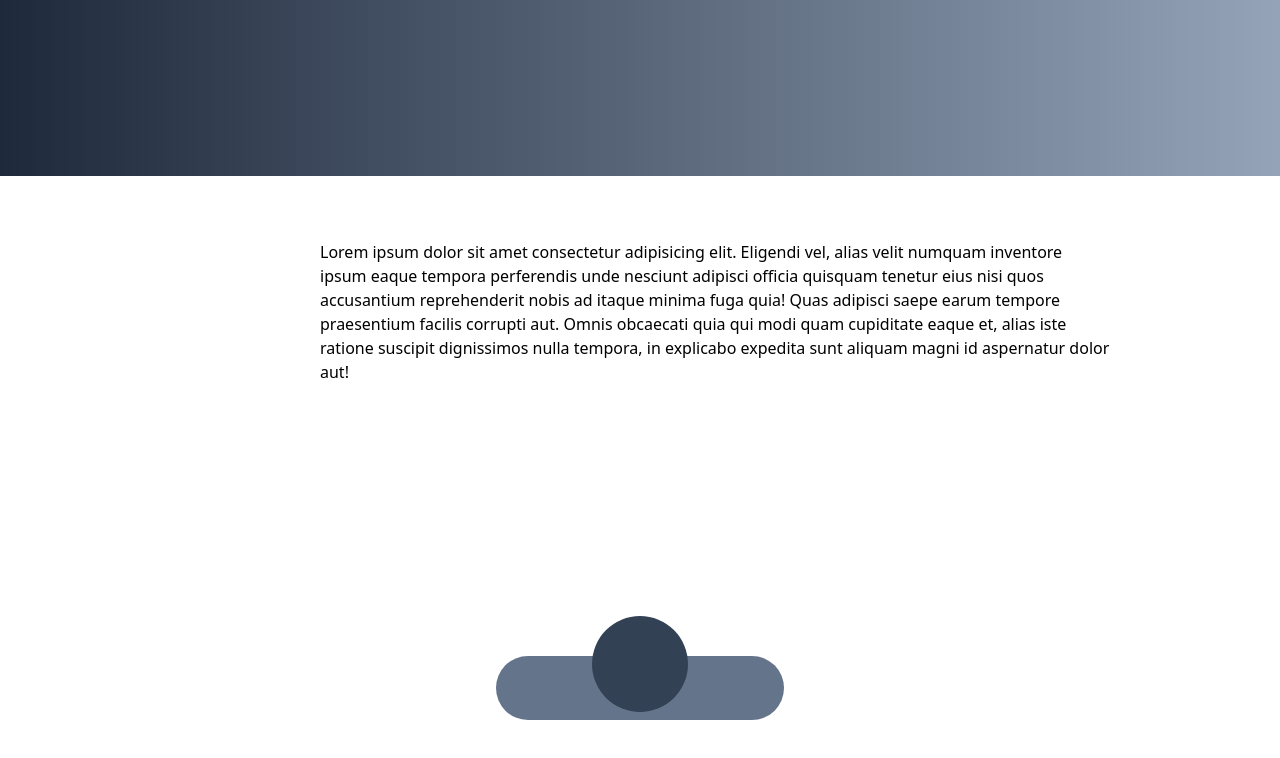
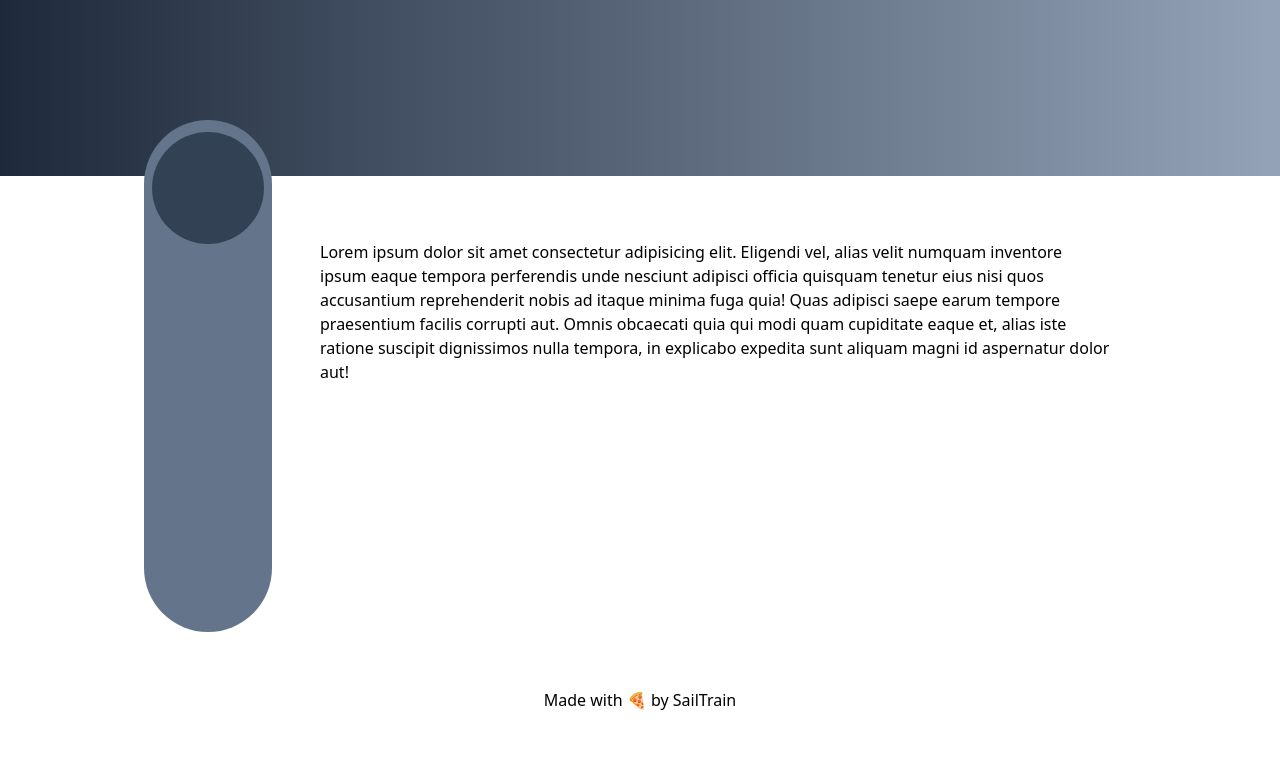
Before and after one commit to ludovico-chiavelli/sailtrain, a Next.js app: page / in a window 1280 px wide. Shown: the top 758 px of the page. Built offline with nearby package versions, Linux system fonts and the light colour scheme.

Commit message:
make conditionally render mobile or desktop layout

```diff
--- a/components/logo-nav.tsx
+++ b/components/logo-nav.tsx
@@ -1,7 +1,12 @@
 import React from 'react';
 import type { FC } from 'react';
 
+import { useThemeContext } from './layout';
+
 const LogoNav:FC = () => {
+  const isMobile = useThemeContext();
+
+  if (isMobile) {
     return (
       <div className='absolute -bottom-8 inset-x-0'>
         <div className='flex justify-center'>
@@ -15,6 +20,19 @@ const LogoNav:FC = () => {
         </div>
       </div>
     )
+  } else {
+    return (
+      <div className='absolute -top-14 md:left-20 lg:left-36'>
+          <div className='rounded-full h-[512px] w-32 bg-slate-500 relative'>
+            <div className='absolute top-3 inset-x-0'>
+              <div className='flex justify-center'>
+                <div className='rounded-full h-28 w-28 bg-slate-700'></div>
+              </div>
+            </div>
+          </div>
+      </div>
+    )
+  }
 }
 
 export default LogoNav
```
Lines whose indentation alone changed are shown as unchanged.
